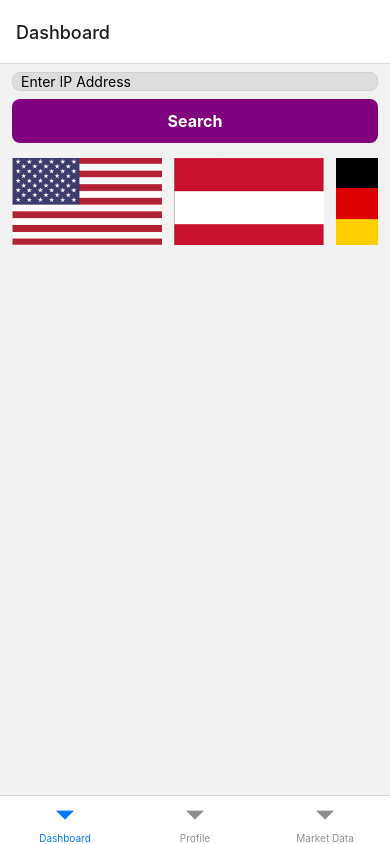
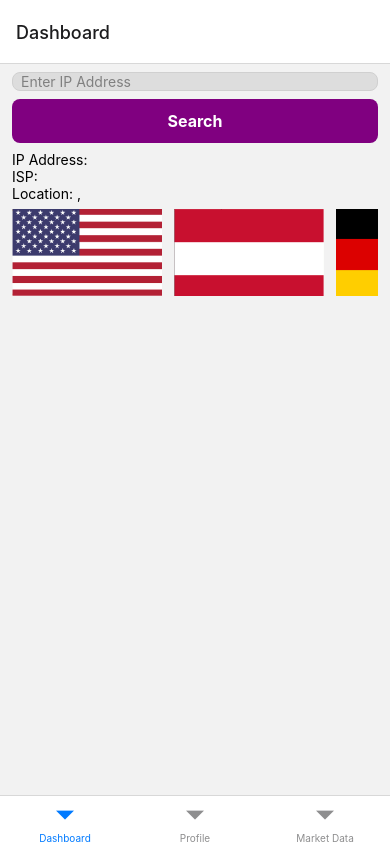
Before and after one commit to delfouly/IP_Tracker, a React Native app: screen /Dashboard in a window 390 px wide. Built offline with nearby package versions, Linux system fonts and the light colour scheme; no server answers.

Commit message:
fix: update styling

```diff
--- a/src/components/Input.tsx
+++ b/src/components/Input.tsx
@@ -16,7 +16,11 @@ type InputProps = {
 const Input = ({errorMessage, errorStyle, ...props}: InputProps) => {
   return (
     <>
-      <TextInput style={[styles.ipInput, props.style]} {...props} />
+      <TextInput
+        style={[styles.input, props.style]}
+        placeholderTextColor={'grey'}
+        {...props}
+      />
       {errorMessage && (
         <Text style={[styles.error, errorStyle]}>{errorMessage}</Text>
       )}
@@ -27,7 +31,7 @@ const Input = ({errorMessage, errorStyle, ...props}: InputProps) => {
 export default Input;
 
 const styles = StyleSheet.create({
-  ipInput: {
+  input: {
     backgroundColor: '#ddd',
     borderWidth: 1,
     borderColor: '#d0d0d0',
@@ -35,6 +39,7 @@ const styles = StyleSheet.create({
     marginVertical: 8,
     paddingHorizontal: 8,
     borderRadius: 8,
+    color: '#000',
   },
   error: {
     marginHorizontal: 12,
--- a/src/components/IpDetails.tsx
+++ b/src/components/IpDetails.tsx
@@ -8,13 +8,11 @@ type IpDetailsProps = {
 const IpDetails = ({ipInfo}: IpDetailsProps) => {
   return (
     <View style={styles.ipInfo}>
-      {ipInfo?.ip && <Text>IP Address: {ipInfo.ip}</Text>}
-      {ipInfo?.connection?.isp && <Text>ISP: {ipInfo.connection.isp}</Text>}
-      {ipInfo?.city && ipInfo?.region_code && (
-        <Text>
-          Location: {ipInfo.city}, {ipInfo.region_code}
-        </Text>
-      )}
+      <Text style={styles.ipData}>IP Address: {ipInfo.ip ?? 'N/A'}</Text>
+      <Text style={styles.ipData}>ISP: {ipInfo.connection.isp ?? 'N/A'}</Text>
+      <Text style={styles.ipData}>
+        Location: {ipInfo.city ?? 'N/A'}, {ipInfo.region_code ?? 'N/A'}
+      </Text>
     </View>
   );
 };
@@ -25,4 +23,7 @@ const styles = StyleSheet.create({
   ipInfo: {
     marginHorizontal: 12,
   },
+  ipData: {
+    color: '#000',
+  },
 });
--- a/src/screens/DashboardScreen.tsx
+++ b/src/screens/DashboardScreen.tsx
@@ -79,7 +79,7 @@ const DashboardScreen = () => {
 
         <Button title="Search" onPress={handleIpSubmit} />
       </View>
-      {ipInfo && <IpDetails ipInfo={ipInfo} />}
+      <IpDetails ipInfo={ipInfo} />
       <ImagesSlider onSelectImage={handleImageSelect} />
     </View>
   );
```
